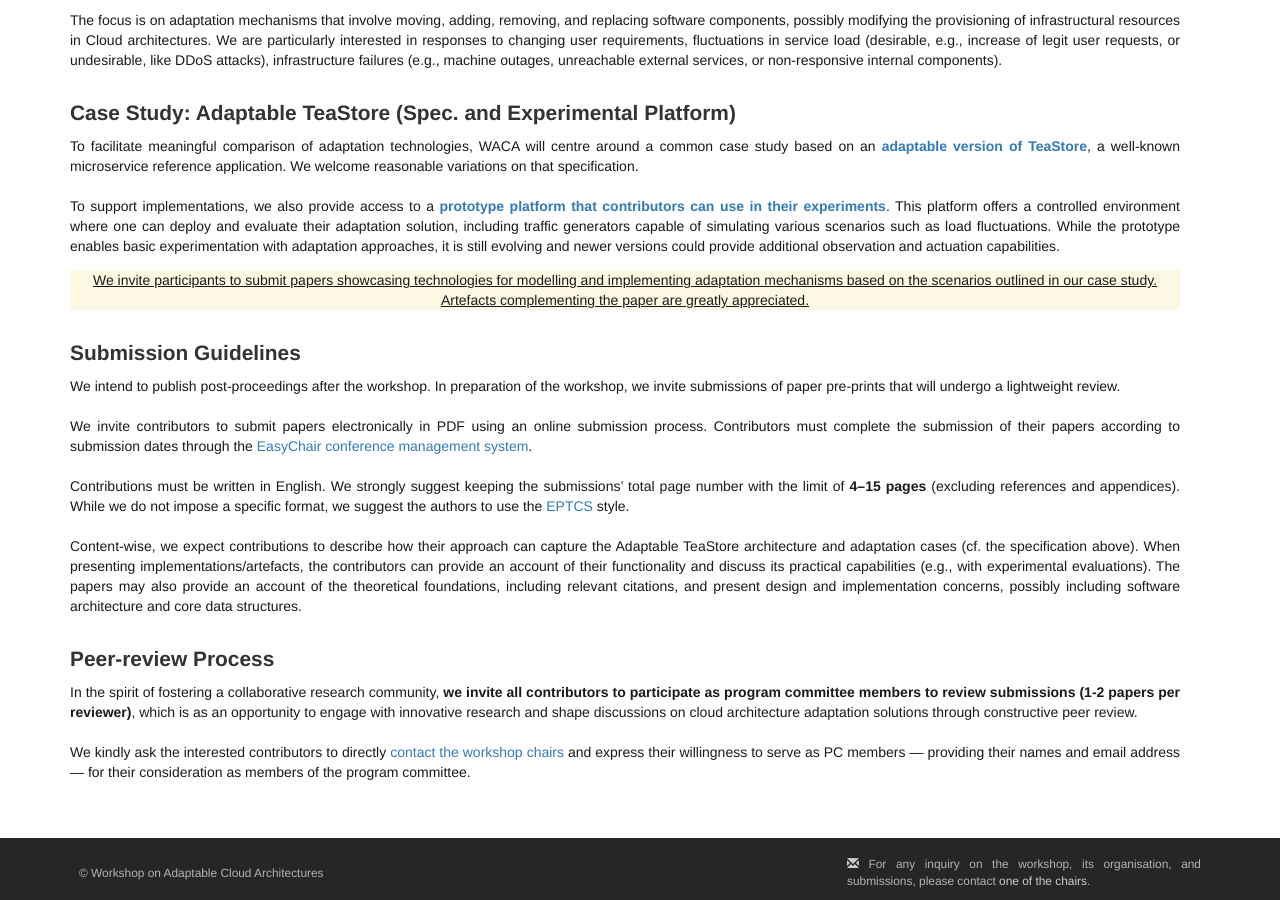
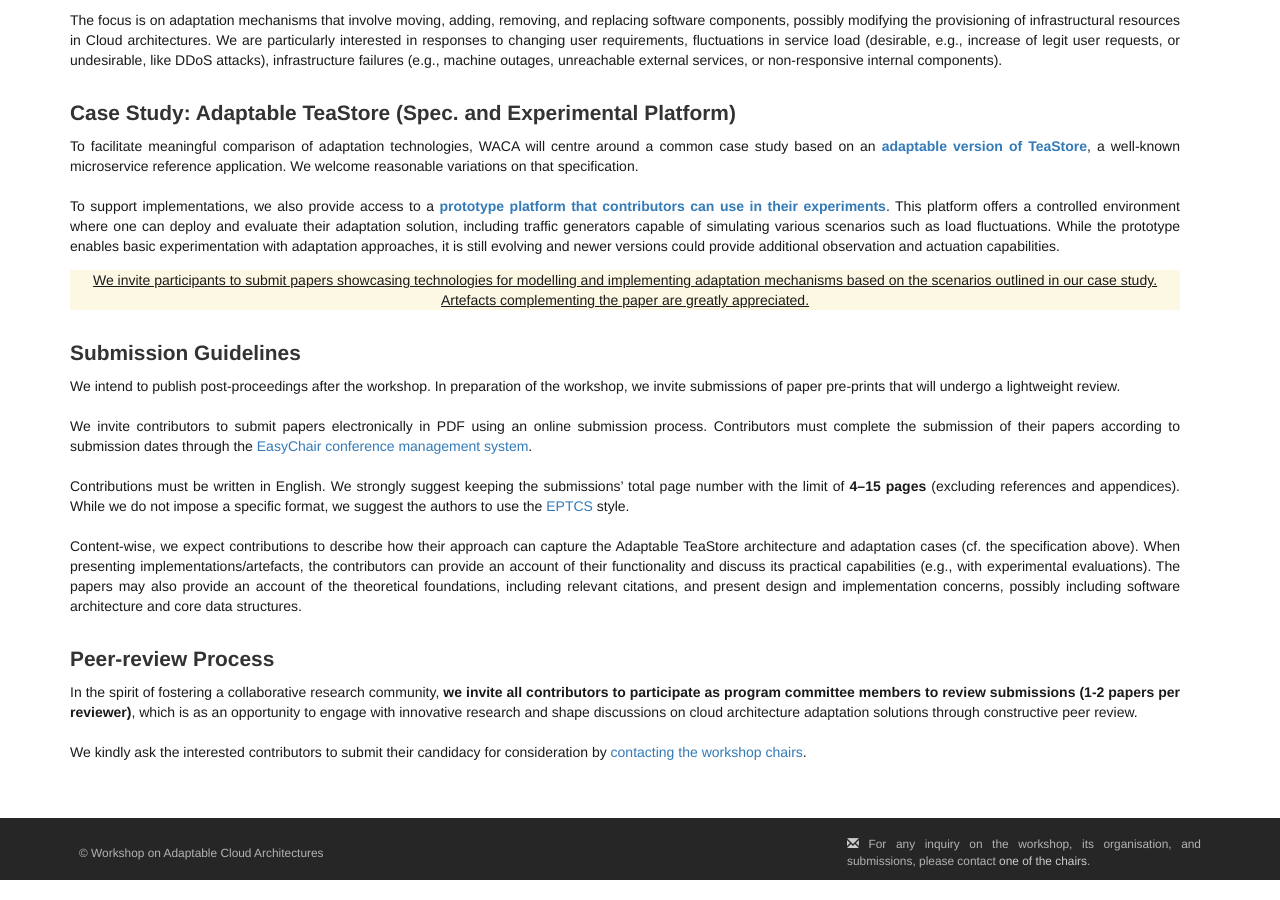
Before and after one commit to waca-ws/2025, a Jekyll site: the page built from cfp.md, in a window 1280 px wide and 900 px high, scrolled down 666 px. Built offline with Jekyll 4.4.1, drawn with Linux system fonts in a browser that asks for light colours.

Commit message:
Update cfp.md

```diff
--- a/cfp.md
+++ b/cfp.md
@@ -33,4 +33,4 @@ Content-wise, we expect contributions to describe how their approach can capture
 
 In the spirit of fostering a collaborative research community, **we invite all contributors to participate as program committee members to review submissions (1-2 papers per reviewer)**, which is as an opportunity to engage with innovative research and shape discussions on cloud architecture adaptation solutions through constructive peer review.
 
-We kindly ask the interested contributors to directly [contact the workshop chairs]({{site.url}}/committees) and express their willingness to serve as PC members --- providing their names and email address --- for their consideration as members of the program committee.
+We kindly ask the interested contributors to submit their candidacy for consideration by [contacting the workshop chairs]({{site.url}}/committees).
```
